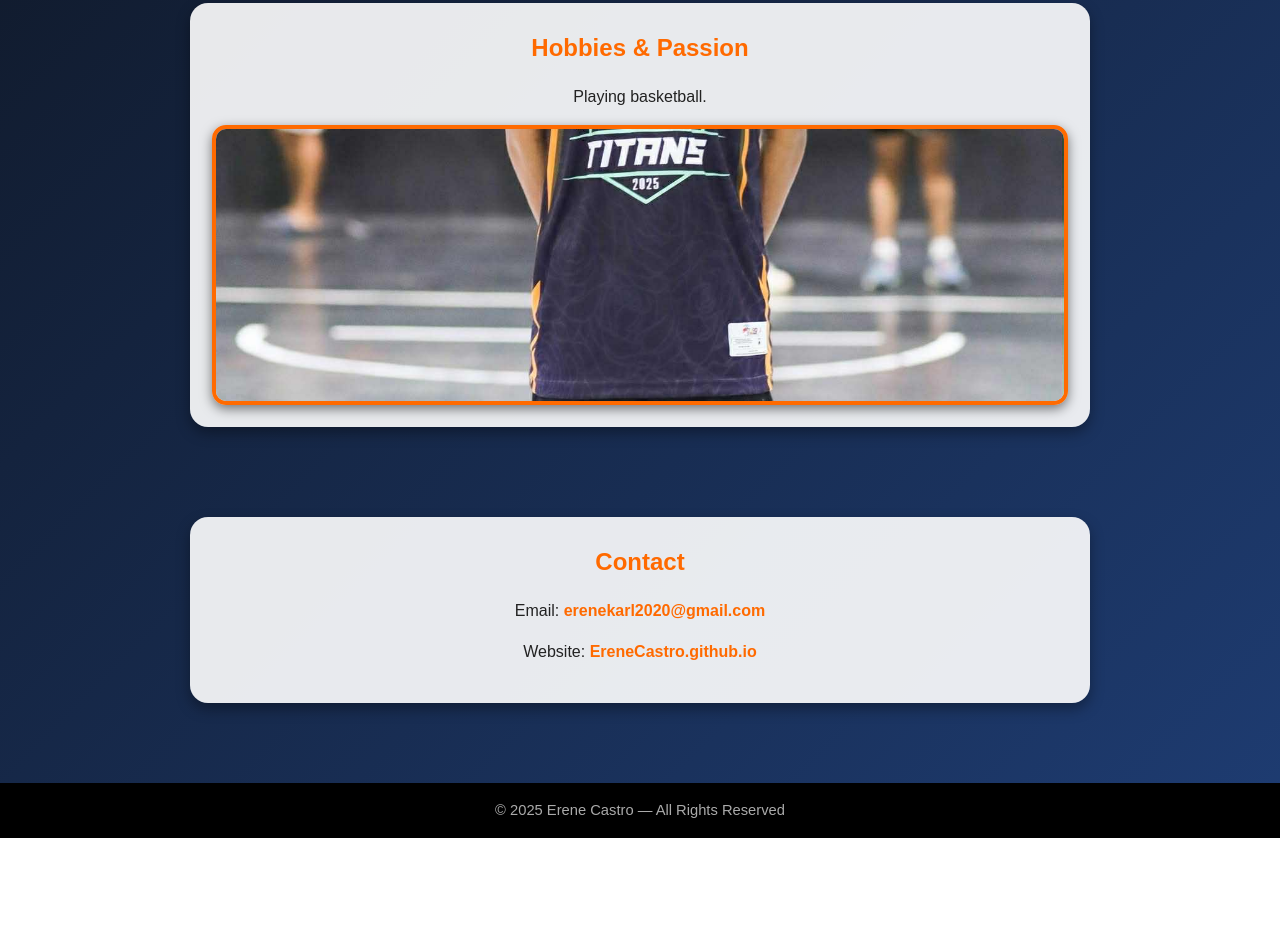
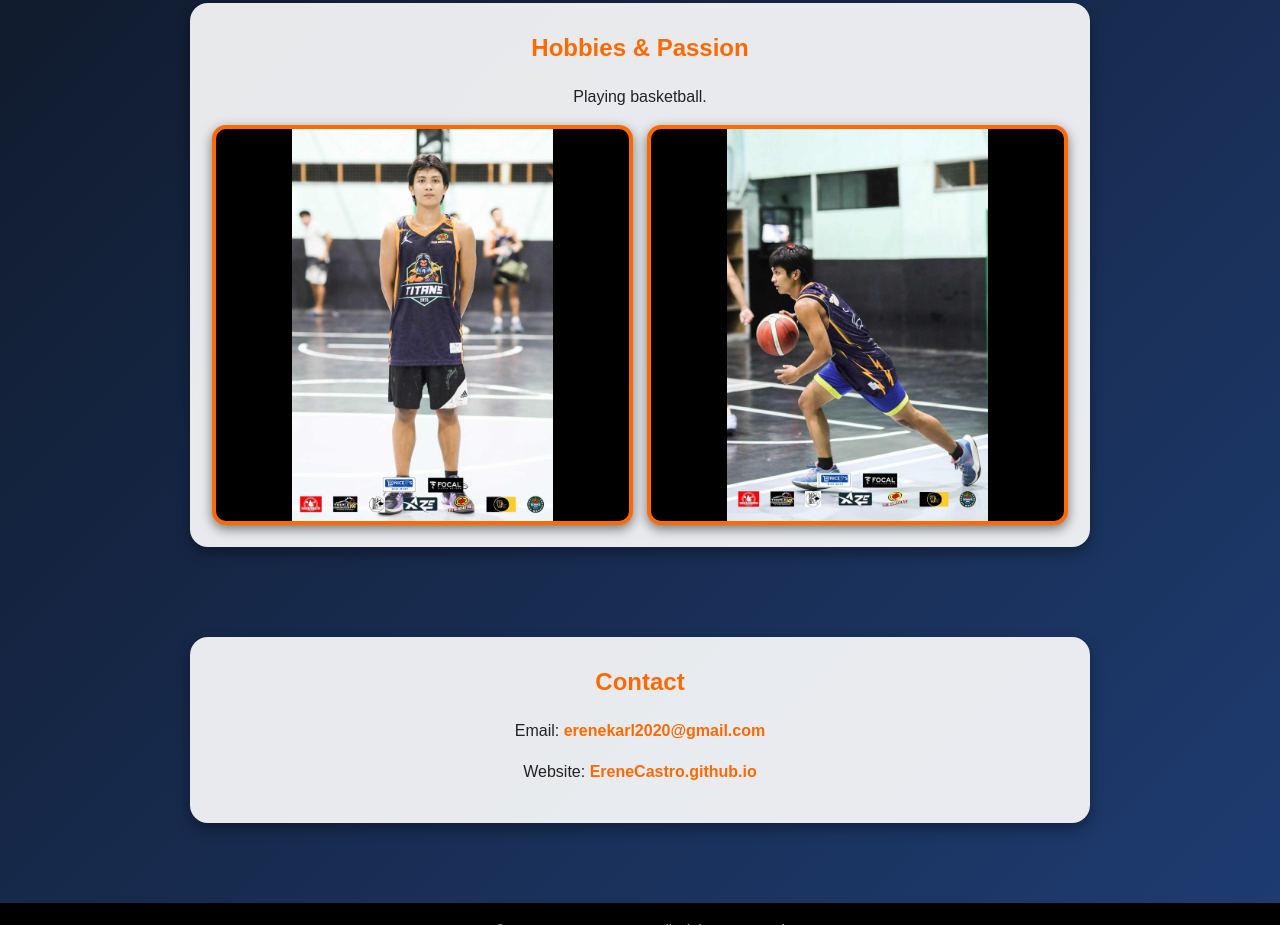
Before and after one commit to EreneCastro/CastroErene, a plain HTML site: page index.html in a window 1280 px wide. Shown: the part 1178-2103 px from the top of the page. Before the commit the page ends 2016 px from the top, so only its background shows below. Drawn offline with Linux system fonts and the light colour scheme.

Commit message:
Update index.html

```diff
--- a/index.html
+++ b/index.html
@@ -75,8 +75,14 @@
       gap:14px;margin-top:10px;
     }
     .gallery img{
-      width:100%;height:280px;object-fit:cover;border-radius:14px;
-      border:4px solid #ff6a00;box-shadow:0 4px 12px rgba(0,0,0,.5);
+      width:100%;
+      height:auto;              /* keep proportions */
+      max-height:400px;         /* optional: limit tall images */
+      object-fit:contain;       /* show full picture */
+      border-radius:14px;
+      border:4px solid #ff6a00;
+      box-shadow:0 4px 12px rgba(0,0,0,.5);
+      background:#000;          /* fills empty space with black */
     }
     .contact a{color:var(--accent);text-decoration:none;font-weight:700}
     .contact a:hover{text-decoration:underline}
@@ -87,7 +93,7 @@
     @media (max-width:520px){
       header img{width:120px;height:120px}
       .edu-years{min-width:110px}
-      .gallery img{height:220px}
+      .gallery img{max-height:260px}
     }
   </style>
 </head>
@@ -145,8 +151,8 @@
     <h2>Hobbies &amp; Passion</h2>
     <p style="text-align:center;">Playing basketball.</p>
     <div class="gallery">
-      <img src="Capturebb2.jpg"
-      <img src="Capturebb3.jpg"
+      <img src="Capturebb2.jpg" alt="Basketball portrait">
+      <img src="Capturebb3.jpg" alt="Basketball team group photo">
     </div>
   </div>
 </section>
```
